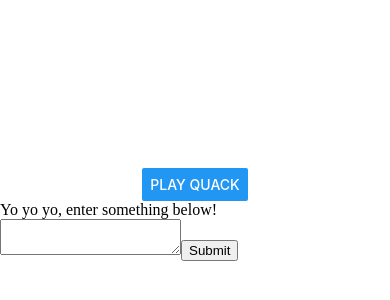
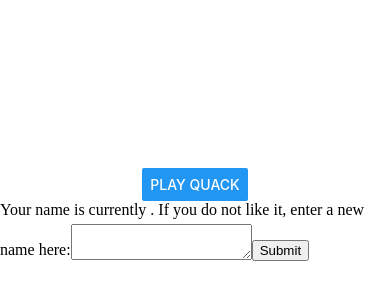
Before and after one commit to TraceyKong/GetGud, a React Native app in the folder frontend/: screen / in a window 390 px wide. Shown: the part 208-508 px from the top of the page. Built offline with nearby package versions, Linux system fonts and the light colour scheme.

Commit message:
Adding a nickname works

```diff
--- a/frontend/components/Nicknames.js
+++ b/frontend/components/Nicknames.js
@@ -3,22 +3,22 @@ import { Button, View } from 'react-native';
 
 export default function Nicknames() {
 
-    const [name, setName] = useState('');
+    const [name2, setName2] = useState('');
 
     const handleChange = (event) => {
-        setName(event.target.value);
+        setName2(event.target.value);
     }
 
     const handleSubmit = (event) => {
-        console.log(name);
+        console.log(name2);
     }
 
     return (
         <View>
-            <form onSubmit = {() => handleSubmit}>
+            <form onSubmit = {handleSubmit}>
                 <label>
-                    Yo yo yo, enter something below!
-                    <textarea onChange = {() => handleChange}></textarea>
+                    Your name is currently {name2} . If you do not like it, enter a new name here:
+                    <textarea style = {{position: "relative", top: "5px"}} name = 'name' onChange = {handleChange}></textarea>
                 </label>
                 <input type="submit" value="Submit" />
             </form>
```
